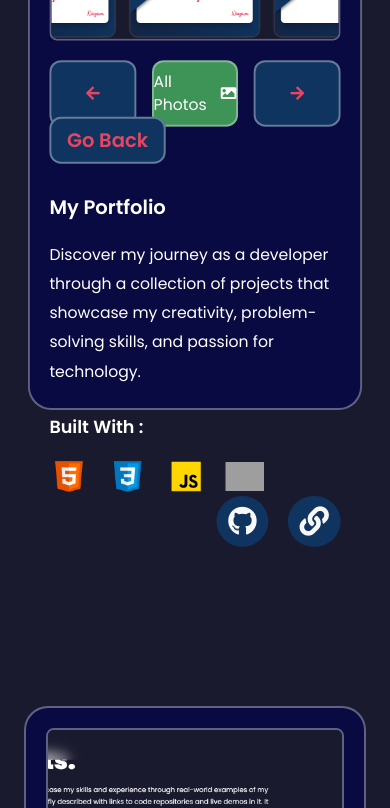
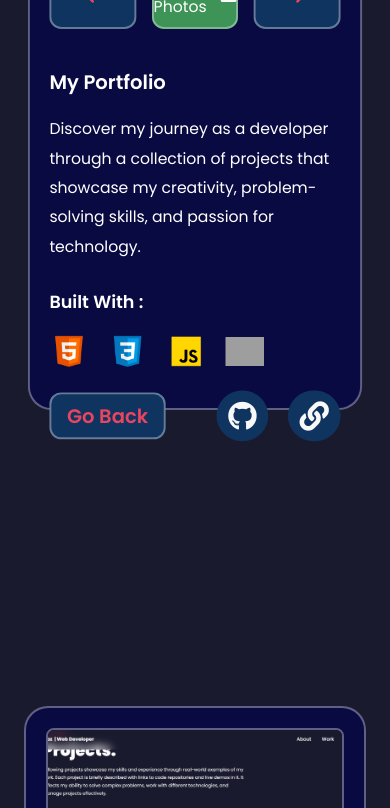
Before and after one commit to Niaziam/my_animated_protfolio, a React (Vite) app: page /web_development_projects in a window 390 px wide. Shown: the part 880-1688 px from the top of the page. Built offline with nearby package versions, Linux system fonts and the light colour scheme; grey boxes are pictures that could not be loaded; a web font is replaced by a local one.

Commit message:
added some responsivenes

```diff
--- a/src/projects_pages/cards/Modal.jsx
+++ b/src/projects_pages/cards/Modal.jsx
@@ -12,8 +12,8 @@ export default function Modal({ open, onClose, children }) {
       <div
         onClick={(e) => e.stopPropagation()}
         className={`
-          bg-navy border-2 border-[#ffffff50] rounded-xl shadow p-6 transition-all
-          ${open ? "scale-100 opacity-100" : "scale-125 opacity-0"} w-[70%] max-h-screen overflow-y-auto
+          bg-navy border-2 border-[#ffffff50] rounded-xl shadow p-2 lg:p-6 transition-all
+          ${open ? "scale-100 opacity-100" : "scale-125 opacity-0"} w-[95%] lg:w-[70%] max-h-screen overflow-y-auto
         `}
       >
         <button
--- a/src/projects_pages/cards/WebDevCard.jsx
+++ b/src/projects_pages/cards/WebDevCard.jsx
@@ -27,7 +27,7 @@ const WebDevCard = ({ hidden, image, title, about, liveLink, github, techList, p
       >
         <div className='w-full lg:w-[50%] flex flex-col justify-between'>
           <div className='flex flex-col gap-5'>
-            <div className='overflow-hidden h-[300px] w-full'>
+            <div className='overflow-hidden h-[200px] lg:h-[300px] w-full'>
               <img
                 src={image[currentImageIndex].img}
                 alt={title}
@@ -48,7 +48,7 @@ const WebDevCard = ({ hidden, image, title, about, liveLink, github, techList, p
             </div>
           </div>
 
-          <div>
+          <div className='hidden lg:flex'>
             <Link
               to='/'
               className="bg-primary text-accent font-semibold text-xl px-4 py-2 rounded-xl border-2 border-[#ffffff5a] hover:border-accent"
@@ -80,7 +80,16 @@ const WebDevCard = ({ hidden, image, title, about, liveLink, github, techList, p
           </div>
 
 
-          <div className='flex items-center justify-end'>
+          <div className='flex items-center justify-between lg:justify-end mt-5 lg:mt-0'>
+            <div className='flex lg:hidden'>
+              <Link
+                to='/'
+                className="bg-primary text-accent font-semibold text-xl px-4 py-2 rounded-xl border-2 border-[#ffffff5a] hover:border-accent"
+              >
+                Go Back
+              </Link>
+            </div>
+
             <div className='flex items-center justify-between gap-5'>
               <a href={github}
                 className={`${hidden}`}
@@ -99,9 +108,9 @@ const WebDevCard = ({ hidden, image, title, about, liveLink, github, techList, p
       </motion.div>
 
       <Modal open={open} onClose={() => setOpen(false)} className=''>
-        <div className="p-10 flex flex-col gap-5">
+        <div className="py-10 lg:p-10 flex flex-col gap-5">
 
-          <div onClick={() => setOpen(true)} className='flex justify-center items-center rounded-xl cursor-pointer w-full h-[480px] overflow-hidden'>
+          <div onClick={() => setOpen(true)} className='flex justify-center items-center rounded-xl cursor-pointer w-full h-[200px] lg:h-[480px] overflow-hidden'>
             <img
               src={image[currentImageIndex].img}
               alt={title}
```
